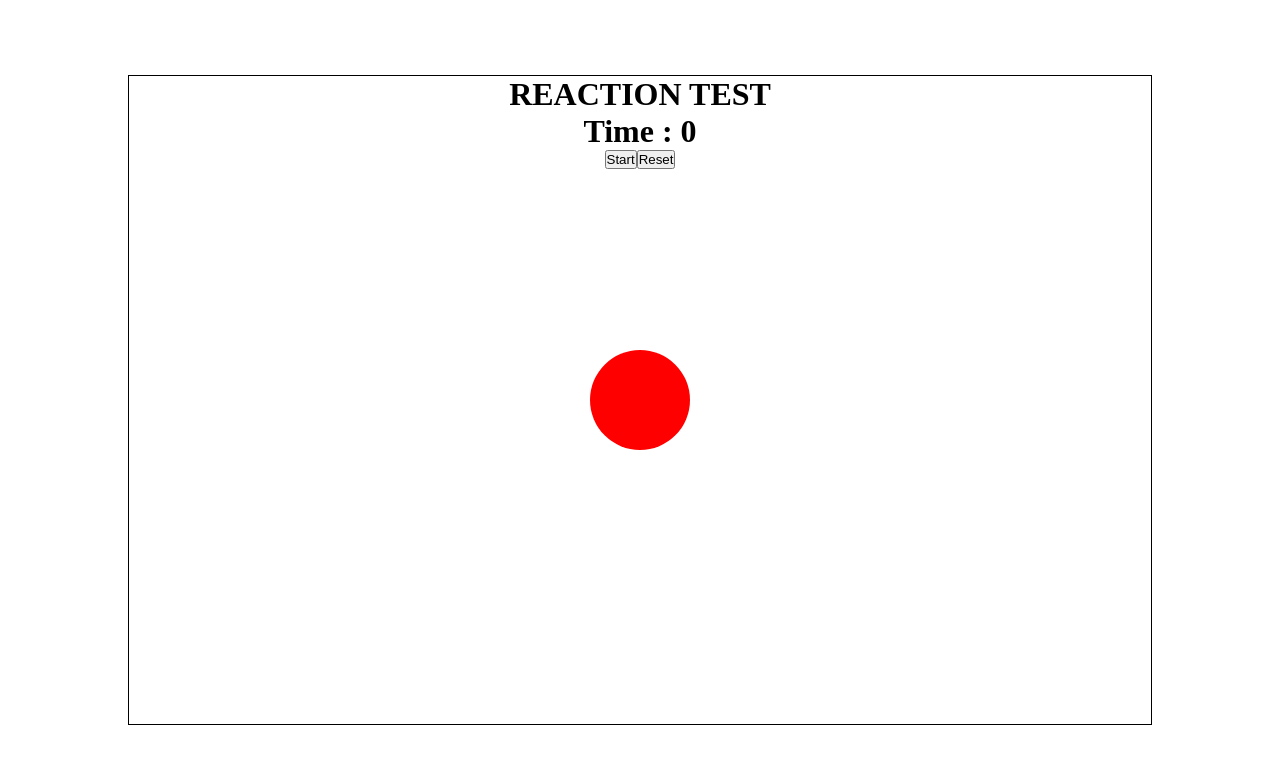
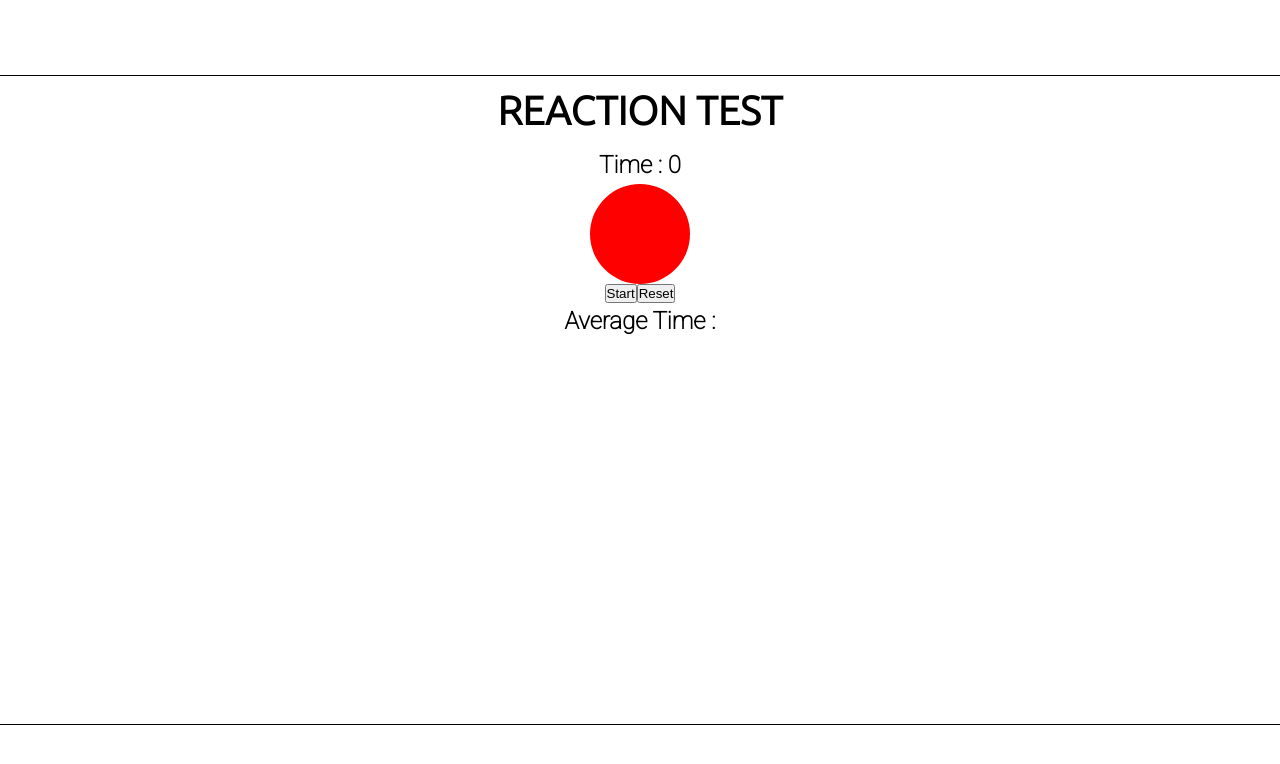
Before and after one commit to qUB3r-001/Reaction-Game, a Vue app: page / in a window 1280 px wide. Shown: the top 764 px of the page. Built offline with nearby package versions, Linux system fonts and the light colour scheme.

Commit message:
added reflex mode

```diff
--- a/public/index.html
+++ b/public/index.html
@@ -1,6 +1,11 @@
 <!DOCTYPE html>
 <html lang="">
   <head>
+    <link rel="preconnect" href="https://fonts.gstatic.com" />
+    <link
+      href="https://fonts.googleapis.com/css2?family=Roboto:wght@100&family=Ubuntu:wght@300&display=swap"
+      rel="stylesheet"
+    />
     <title><%= htmlWebpackPlugin.options.title %></title>
     <link rel="stylesheet" href="./styles.css" />
   </head>
--- a/public/styles.css
+++ b/public/styles.css
@@ -10,5 +10,5 @@
   left: 50%;
   transform: translate(-50%, -50%);
   height: 650px;
-  width: 80vw;
+  width: 1300px;
 }
--- a/src/App.vue
+++ b/src/App.vue
@@ -2,11 +2,13 @@
   <div id="app">
     <h1>REACTION TEST</h1>
     <Target />
+    <!-- <Reflex /> -->
   </div>
 </template>
 
 <script>
   import Target from "./components/Target";
+  //import Reflex from "./components/Reflex";
 
   export default {
     name: "App",
@@ -19,4 +21,10 @@
     text-align: center;
     border: 1px solid black;
   }
+
+  h1 {
+    font-family: "Ubuntu", sans-serif;
+    font-size: 2.5em;
+    padding: 0.3em;
+  }
 </style>
--- /dev/null
+++ b/src/components/Reflex.vue
@@ -0,0 +1,72 @@
+<template>
+  <div>
+    <div class="box" id="board" v-on:click="missClick">
+      <h3>Targets hit : {{ count }}</h3>
+      <div id="target" v-on:click="handleClick"></div>
+      <button v-bind:disabled="disable" v-on:click="reset">Restart</button>
+      <h1 v-show="missed">GAME OVER</h1>
+    </div>
+  </div>
+</template>
+
+<script>
+  export default {
+    name: "Reflex",
+    data() {
+      return {
+        xPos: 0,
+        yPos: 0,
+        count: 0,
+        disable: true,
+        missed: false,
+      };
+    },
+    methods: {
+      handleClick() {
+        if (!this.missed) {
+          this.xPos = Math.floor(Math.random() * 1000);
+          this.yPos = Math.floor(Math.random() * 400);
+          document
+            .getElementById("target")
+            .style.setProperty("margin-top", this.yPos + "px");
+          document
+            .getElementById("target")
+            .style.setProperty("margin-left", this.xPos + "px");
+          this.count++;
+        }
+      },
+      reset() {
+        this.count = 0;
+        document.getElementById("target").style.setProperty("margin-top", 0);
+        document.getElementById("target").style.setProperty("margin-left", 0);
+        this.missed = false;
+      },
+      missClick(e) {
+        if (e.target.id === "board") {
+          this.disable = false;
+          this.missed = true;
+        }
+      },
+    },
+  };
+</script>
+
+<style scoped>
+  .box {
+    width: 100%;
+    height: 600px;
+  }
+
+  #target {
+    height: 100px;
+    width: 100px;
+    border-radius: 50px;
+    background-color: red;
+    position: absolute;
+  }
+
+  h3 {
+    font-family: "Ubuntu", sans-serif;
+    padding: 0.3em;
+  }
+</style>
--- a/src/components/Target.vue
+++ b/src/components/Target.vue
@@ -1,14 +1,22 @@
 <template>
   <div>
-    <h1>Time : {{ count }}</h1>
+    <h3>Time : {{ count }}</h3>
+    <div>
       <div
         class="circle"
         v-on:click="stopTimer"
         v-if="hide"
         v-bind:style="yellow"
+        v-bind:class="{ green: greenColor }"
       ></div>
+    </div>
+    <div>
       <button v-on:click="timer" v-bind:disabled="disable">Start</button>
       <button v-on:click="reset">Reset</button>
+    </div>
+    <h3>
+      Average Time : {{ reactionTimes.length === 5 ? averageTime : null }}
+    </h3>
   </div>
 </template>
 
@@ -21,23 +29,36 @@
         count: 0,
         rsTimer: null,
         disable: false,
+        grnTimer: null,
+        greenColor: false,
+        reactionTimes: [],
+        averageTime: 0,
       };
     },
     methods: {
       stopTimer() {
         this.hide = false;
         clearInterval(this.rsTimer);
+        this.reactionTimes.push(this.count);
+        this.averageTime =
+          this.reactionTimes.reduce((a, b) => a + b, 0) /
+          this.reactionTimes.length;
       },
       timer() {
         this.disable = true;
+        let green = Math.ceil(Math.random() * 5000);
+        this.grnTimer = setTimeout(() => {
+          this.greenColor = true;
           this.rsTimer = setInterval(() => {
             this.count = this.count + 10;
           }, 10);
+        }, green);
       },
       reset() {
         this.hide = true;
         this.count = 0;
         this.disable = false;
+        this.greenColor = false;
       },
     },
   };
@@ -49,9 +70,16 @@
     width: 100px;
     border-radius: 50px;
     background-color: red;
-    position: absolute;
-    top: 50%;
-    left: 50%;
-    transform: translate(-50%, -50%);
+    margin: 0 auto;
+  }
+
+  .green {
+    background-color: lightgreen !important;
+  }
+
+  h3 {
+    font-family: "Roboto", sans-serif;
+    padding: 0.2em;
+    font-size: 1.5em;
   }
 </style>
```
Lines whose indentation alone changed are shown as unchanged.
